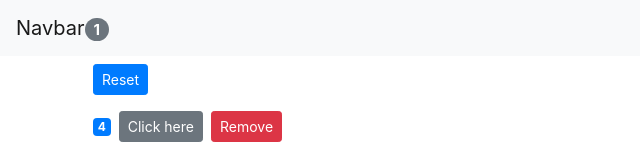
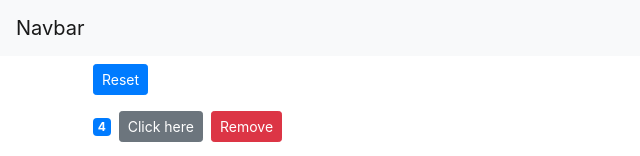
Before and after one commit to halalan/composing-components, a React (Create React App) app: page / in a window 1280 px wide. Shown: the top 156 px of the page, without its empty margins (0-640 px from the left). Built offline with nearby package versions, Linux system fonts and the light colour scheme.

Commit message:
final Mounting Phase

```diff
--- a/src/App.js
+++ b/src/App.js
@@ -12,6 +12,15 @@ class App extends Component {
       { id: 4, value: 0 }
     ]
   };
+
+constructor() {
+  super();
+  console.log("app");
+}
+componentDidMount(){
+console.log("masuk");
+}
+
   handleIncrement = counter => {
     const counters = [...this.state.counters];
     const index = counters.indexOf(counter);
@@ -31,6 +40,7 @@ class App extends Component {
     this.setState({ counters });
   };
   render() {
+    console.log("rendered")
     return (
       <React.Fragment>
         <NavBar
--- a/src/components/counter/counter.jsx
+++ b/src/components/counter/counter.jsx
@@ -2,6 +2,7 @@ import React, { Component } from "react";
 
 export default class Counter extends Component {
   render() {
+    console.log("counter-Rendered")
     return (
       <div>
         <span className={this.getBadgeClasses()}>{this.formatCount()}</span>
--- a/src/components/counter/counters.jsx
+++ b/src/components/counter/counters.jsx
@@ -5,7 +5,7 @@ class Counters extends Component {
   render() {
     const {onReset, counters, onDelete, onIncrement } = this.props;
 
-
+    console.log("counters-Rendered")
     return (
       <div>
         <button   onClick={onReset} className="btn btn-primary btn-sm m-2">
--- a/src/components/navbar/navbar.jsx
+++ b/src/components/navbar/navbar.jsx
@@ -1,14 +1,13 @@
-
 import React, { Component } from "react";
 
-const NavBar = ({totalCounters}) => {
-
+const NavBar = props => {
+console.log("Navbar-Rendered")
     return (
       <nav className="navbar navbar-light bg-light">
         <a className="navbar-brand" href="#">
           Navbar{""}
           <span className="badge badge-pill badge-secondary">
-            {totalCounters}
+
           </span>
         </a>
       </nav>
```
